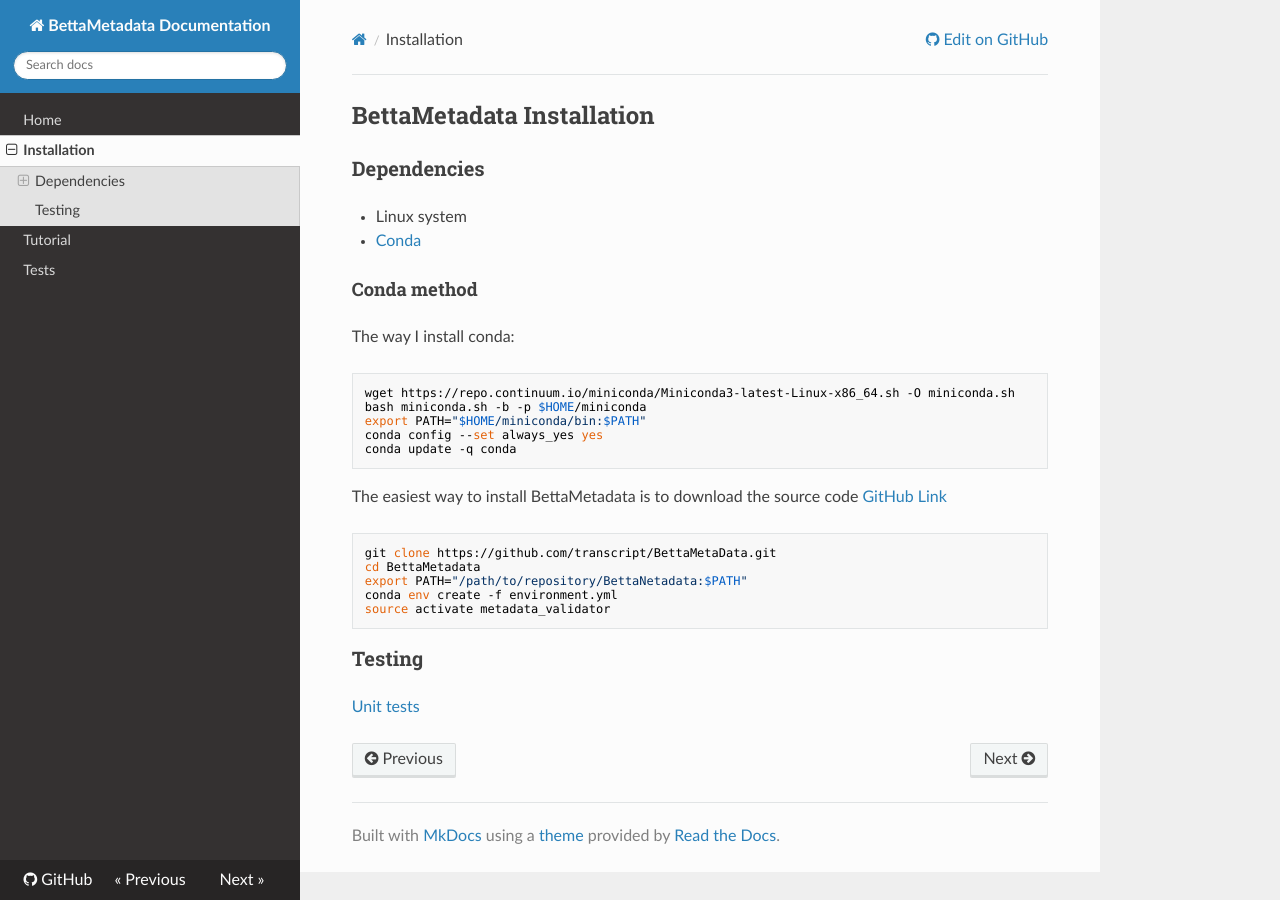
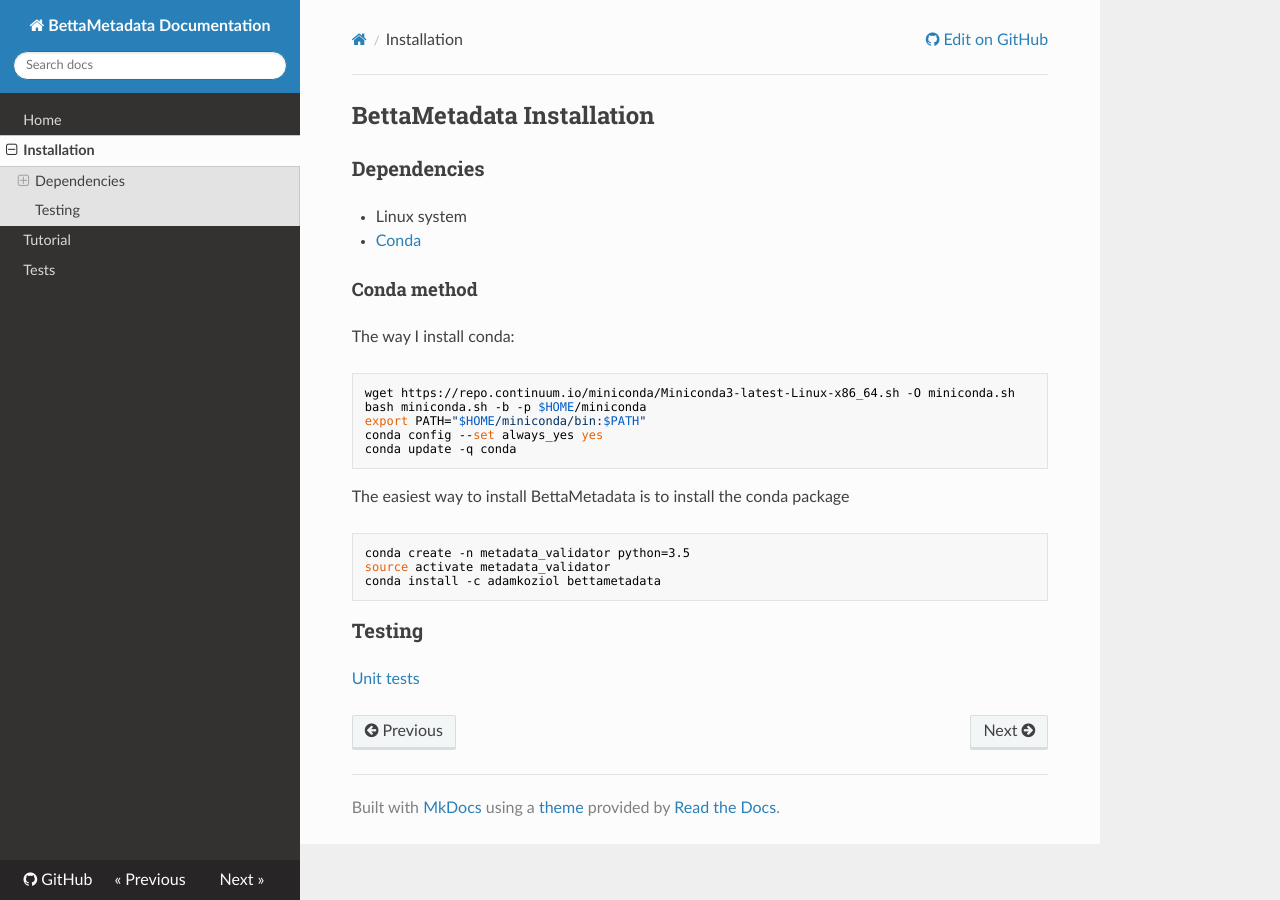
Before and after one commit to transcript/BettaMetaData, an MkDocs documentation site: the page built from docs/installation.md, in a window 1280 px wide. Built offline with MkDocs 1.6.1, drawn with Linux system fonts in a browser that asks for light colours; nearby versions of some CDN libraries.

Commit message:
Updates to documentation regarding installation

````diff
--- a/docs/installation.md
+++ b/docs/installation.md
@@ -17,14 +17,12 @@
 conda update -q conda
 ```
 
-The easiest way to install BettaMetadata is to download the source code [GitHub Link](https://github.com/transcript/BettaMetaData)
+The easiest way to install BettaMetadata is to install the conda package
 
 ```
-git clone https://github.com/transcript/BettaMetaData.git
-cd BettaMetadata
-export PATH="/path/to/repository/BettaNetadata:$PATH"
-conda env create -f environment.yml
+conda create -n metadata_validator python=3.5
 source activate metadata_validator
+conda install -c adamkoziol bettametadata
 ```
 
 ### Testing
````
